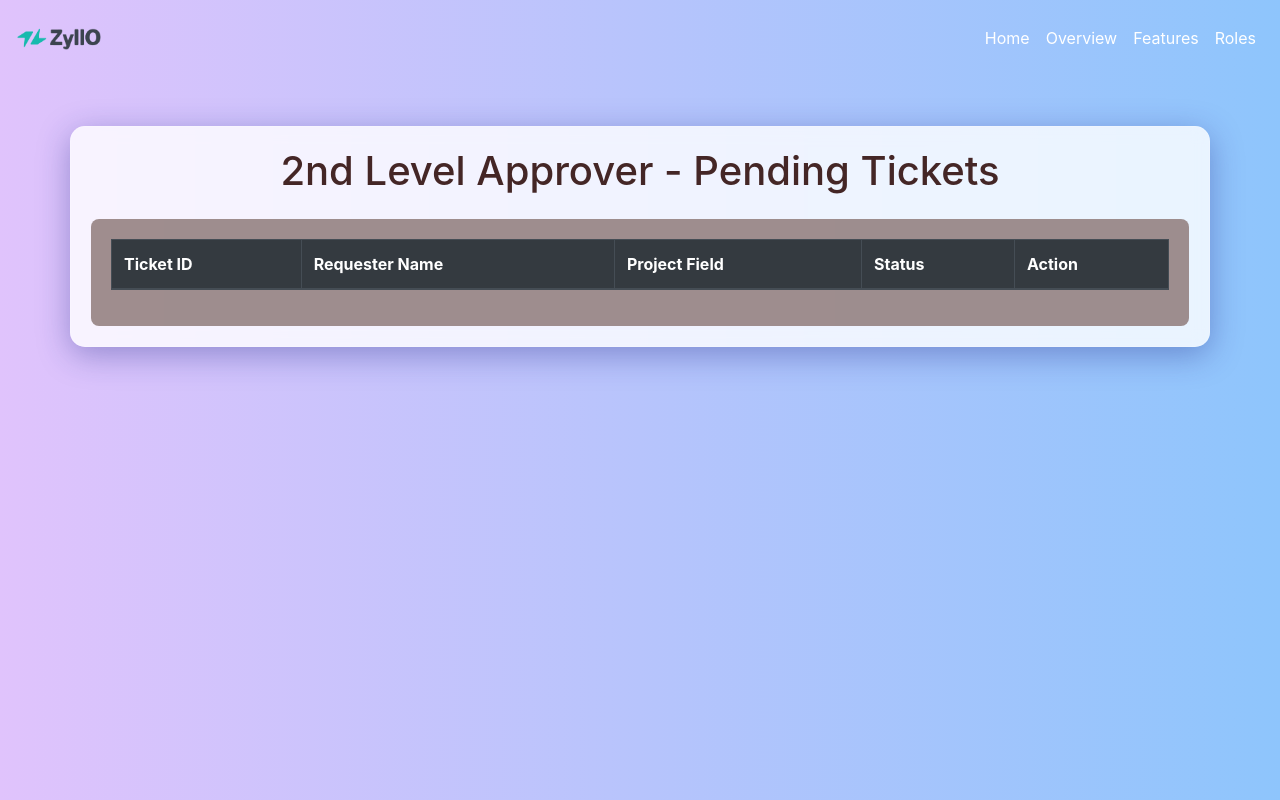
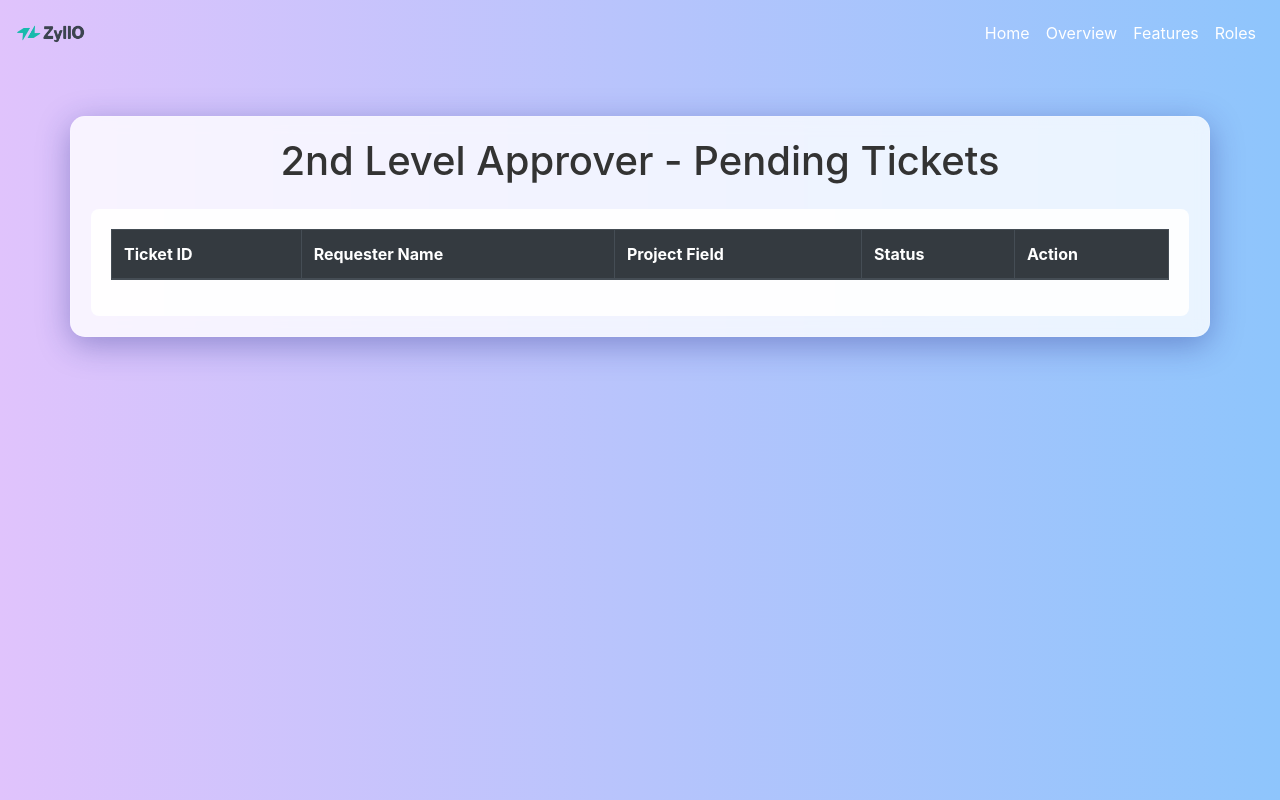
Before and after one commit to Subhan636/roleaccess, a website: page ticketing-system/public/approver2.html in a window 1280 px wide. Drawn offline with nearby package versions, Linux system fonts and the light colour scheme; no server answers.

Commit message:
Changes-reverted back

```diff
--- a/ticketing-system/public/approver2.html
+++ b/ticketing-system/public/approver2.html
@@ -1,36 +1,23 @@
 <!DOCTYPE html>
 <html lang="en">
-  <!-- The head section contains metadata, links to stylesheets, and other settings -->
   <head>
-    <!-- Specifies the character encoding for the HTML document -->
     <meta charset="UTF-8" />
-
-    <!-- Sets the viewport to ensure the page scales well on all devices -->
     <meta name="viewport" content="width=device-width, initial-scale=1.0" />
-
-    <!-- Title of the web page as shown in the browser tab -->
     <title>Zyllo - 2nd Level Approver</title>
-
-    <!-- Links to Bootstrap's CSS for responsive design and predefined styles -->
     <link
       rel="stylesheet"
       href="https://stackpath.bootstrapcdn.com/bootstrap/4.5.2/css/bootstrap.min.css"
     />
-
-    <!-- Internal CSS styles to customize the appearance of the page -->
     <style>
-      /* Set the background with a gradient, fixed position, and no-repeat */
       body {
         background: linear-gradient(to right, #e0c3fc, #8ec5fc);
         background-size: cover;
         background-repeat: no-repeat;
         background-attachment: fixed;
       }
-
-      /* Styling for the main container */
       .container {
         margin-top: 50px;
-        color: #442626;
+        color: #333;
         background: rgba(255, 255, 255, 0.8);
         padding: 20px;
         border-radius: 15px;
@@ -39,38 +26,26 @@
         -webkit-backdrop-filter: blur(8px);
         border: 1px solid rgba(255, 255, 255, 0.18);
       }
-
-      /* Styling for the logo inside the navbar */
       .navbar-brand img {
-        height: 50px;
+        height: 40px;
       }
-
-      /* Ensures the nav links in the navbar are white */
       .navbar-nav .nav-link {
         color: white !important;
       }
-
-      /* Styling for the table displaying tickets */
       .ticket-table {
         width: 100%;
         margin-top: 20px;
-        background: rgba(149, 130, 130, 0.9);
+        background: rgba(255, 255, 255, 0.9);
         padding: 20px;
         border-radius: 8px;
       }
     </style>
   </head>
-
-  <!-- The body section contains the visible content of the web page -->
   <body>
-    <!-- Navigation bar with a collapsible menu for mobile view -->
     <nav class="navbar navbar-expand-lg">
-      <!-- Brand logo linked to the homepage -->
       <a class="navbar-brand" href="index.html">
         <img src="Logo-.png" alt="Zyllo Logo" />
       </a>
-
-      <!-- Toggler button for collapsing the navbar in smaller screens -->
       <button
         class="navbar-toggler"
         type="button"
@@ -82,8 +57,6 @@
       >
         <span class="navbar-toggler-icon"></span>
       </button>
-
-      <!-- Collapsible part of the navbar containing navigation links -->
       <div class="collapse navbar-collapse" id="navbarNav">
         <ul class="navbar-nav ml-auto">
           <li class="nav-item">
@@ -101,15 +74,9 @@
         </ul>
       </div>
     </nav>
-
-    <!-- Main container for displaying the pending tickets table -->
     <div class="container">
-      <!-- Header for the section -->
       <h1 class="text-center mb-4">2nd Level Approver - Pending Tickets</h1>
-
-      <!-- Responsive table container -->
       <div class="ticket-table table-responsive">
-        <!-- Table structure for displaying ticket details -->
         <table class="table table-bordered table-striped">
           <thead class="thead-dark">
             <tr>
@@ -120,17 +87,11 @@
               <th>Action</th>
             </tr>
           </thead>
-          <tbody id="ticketTableBody">
-            <!-- Tickets will be populated here dynamically using JavaScript -->
-          </tbody>
+          <tbody id="ticketTableBody"></tbody>
         </table>
       </div>
     </div>
-
-    <!-- Link to external JavaScript file for handling table functionality -->
     <script src="approver2.js"></script>
-
-    <!-- External scripts for jQuery, Popper.js, and Bootstrap's JavaScript -->
     <script src="https://code.jquery.com/jquery-3.5.1.slim.min.js"></script>
     <script src="https://cdn.jsdelivr.net/npm/@popperjs/core@2.5.3/dist/umd/popper.min.js"></script>
     <script src="https://stackpath.bootstrapcdn.com/bootstrap/4.5.2/js/bootstrap.min.js"></script>
```
Also changed, not shown: ticketing-system/public/index.html (+0 -39 lines).
